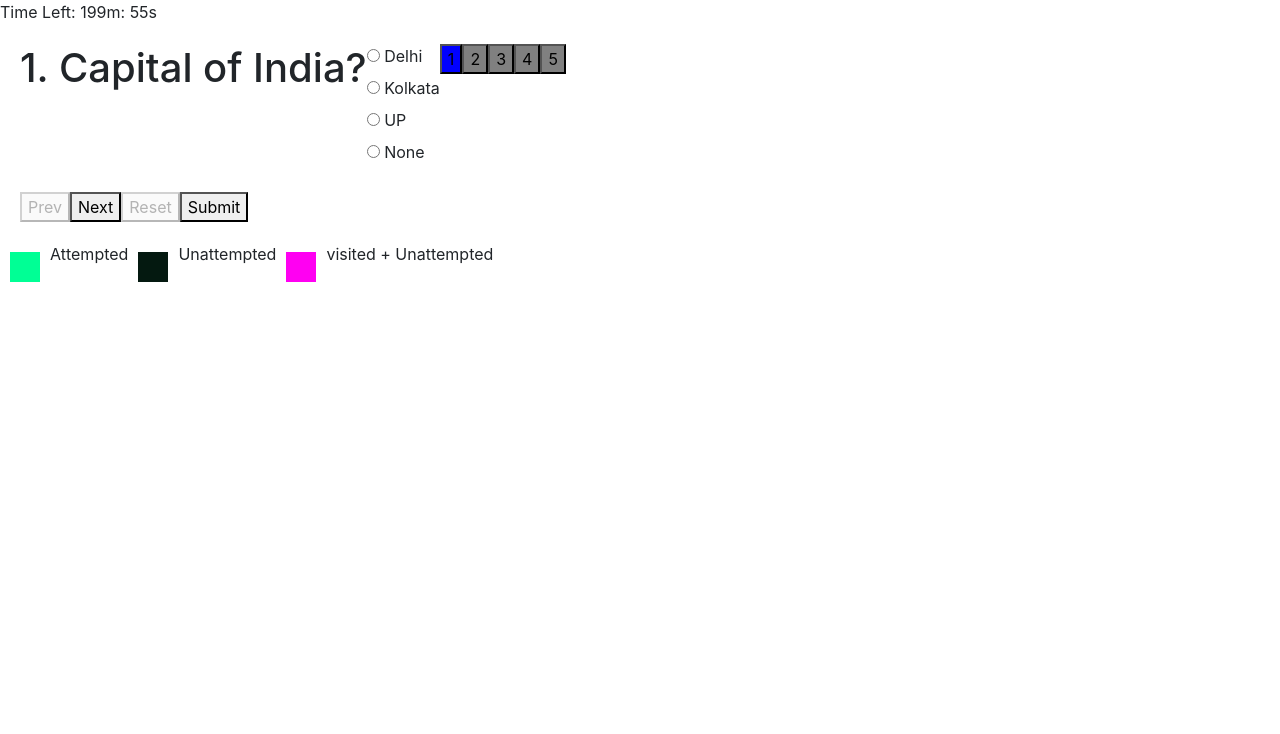
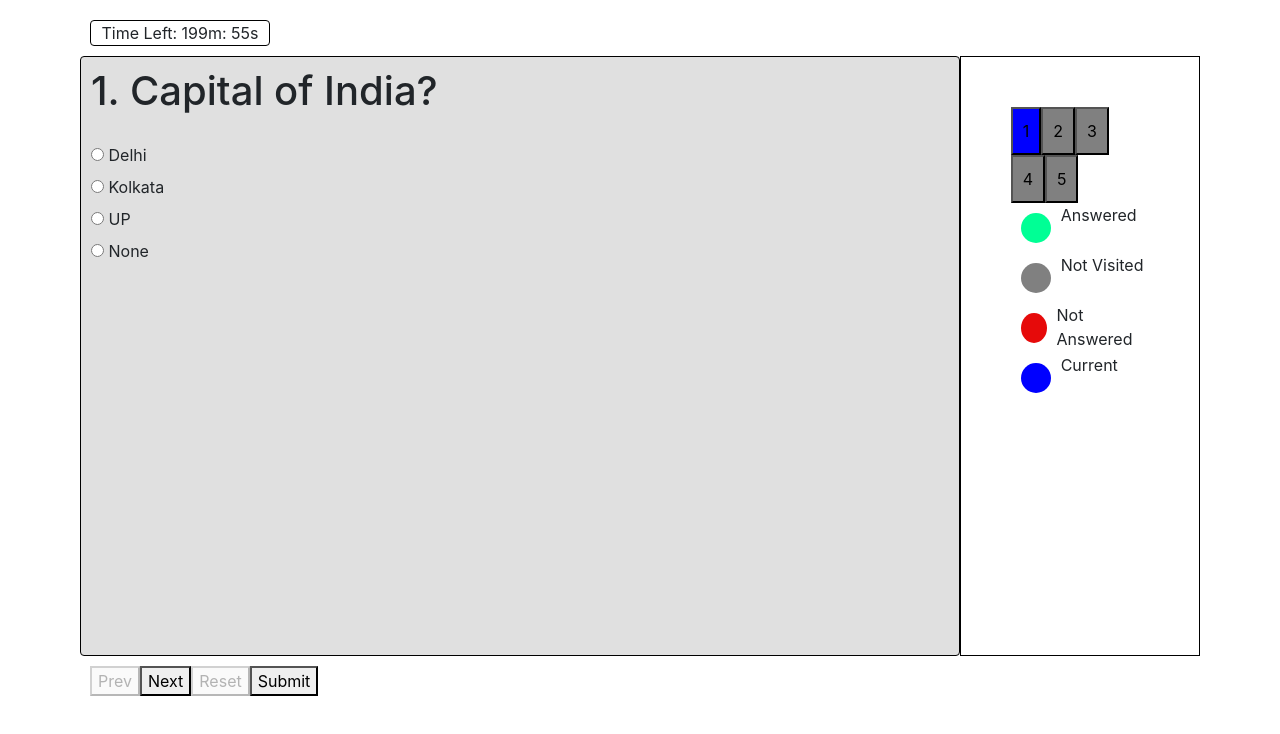
Before and after one commit to ranjeetgupta71/examination_system, a React (Create React App) app: page / in a window 1280 px wide. Shown: the top 734 px of the page. Built offline with nearby package versions, Linux system fonts and the light colour scheme.

Commit message:
updating style

```diff
--- a/src/App.js
+++ b/src/App.js
@@ -9,7 +9,11 @@ const App = () => {
     setIsLoggedIn(submitted);
   };
 
-  return isLoggedIn ? <ExamPage /> : <Login handleParentSubmit={handleParentSubmit} />;
+  return (
+    <div style={{ margin: "20px 80px" }}>
+      {isLoggedIn ? <ExamPage /> : <Login handleParentSubmit={handleParentSubmit} />}
+    </div>
+  );
 };
 
 export default App;
--- a/src/components/ExamPage/index.css
+++ b/src/components/ExamPage/index.css
@@ -3,10 +3,10 @@
     flex-direction: column;
 }
 
-.quesOption{
+/* .quesOption{
     display:flex;
     flex-direction: row;
-}
+} */
 
 .square-box-green{
     height:30px;
@@ -17,7 +17,7 @@
 .square-box-red{
     height:30px;
     width:30px;
-    background-color: rgb(4, 25, 16);
+    background-color: rgb(230, 10, 10);
     margin:10px
 }
 .square-box-visited{
@@ -26,3 +26,16 @@
     background-color: rgb(255, 0, 242);
     margin:10px
 }
+
+.square-box-blue{
+    height:30px;
+    width:30px;
+    background-color: blue;
+    margin: 10px;
+}
+.square-box-gray{
+    height:30px;
+    width:30px;
+    background-color: gray;
+    margin: 10px;
+}
--- a/src/components/ExamPage/index.js
+++ b/src/components/ExamPage/index.js
@@ -76,7 +76,7 @@ const Questions = () => {
   return (
     <div>
       <Timer onSubmit={() => setSubmitted(true)} />
-      <div style={{ display: "flex", flexDirection: "col", margin: "20px" }}>
+      <div style={{ display: "flex", justifyContent: "center" }}>
         <Question
           onDataReceived={handleData}
           currentQuestionIndex={currentQuestionIndex}
@@ -92,7 +92,7 @@ const Questions = () => {
         />
       </div>
 
-      <div style={{ margin: "20px" }}>
+      <div style={{ margin: "10px" }}>
         <button type="button" onClick={prev} disabled={currentQuestionIndex === 0}>
           Prev
         </button>
@@ -110,7 +110,6 @@ const Questions = () => {
           Submit
         </button>
       </div>
-      <Legends />
     </div>
   );
 };
--- a/src/components/Legends/index.js
+++ b/src/components/Legends/index.js
@@ -2,10 +2,19 @@ import React from "react";
 
 const Legends = () => {
   return (
-    <div style={{ display: "flex", flexDirection: "row" }}>
-      <div className="square-box-green"></div>Attempted
-      <div className="square-box-red"></div>Unattempted
-      <div className="square-box-visited"></div>visited + Unattempted
+    <div style={{ display: "flex", flexDirection: "column" }}>
+      <div style={{ display: "flex", flexDirection: "row" }}>
+        <div className="square-box-green" style={{ borderRadius: "50%" }}></div>Answered
+      </div>
+      <div style={{ display: "flex", flexDirection: "row" }}>
+        <div className="square-box-gray" style={{ borderRadius: "50%" }}></div>Not Visited
+      </div>
+      <div style={{ display: "flex", flexDirection: "row" }}>
+        <div className="square-box-red" style={{ borderRadius: "50%" }}></div>Not Answered
+      </div>
+      <div style={{ display: "flex", flexDirection: "row" }}>
+        <div className="square-box-blue" style={{ borderRadius: "50%" }}></div>Current
+      </div>
     </div>
   );
 };
--- a/src/components/Pallete.js
+++ b/src/components/Pallete.js
@@ -1,4 +1,5 @@
 import React from "react";
+import Legends from "./Legends";
 
 const Pallete = ({ currentIndex, totalPages, visited, userAnswer, handleQuestionNavigation }) => {
   const findPalleteColor = (palleteIndex) => {
@@ -18,16 +19,25 @@ const Pallete = ({ currentIndex, totalPages, visited, userAnswer, handleQuestion
   };
 
   return (
-    <div>
+    <div style={{ border: "1px solid black", padding: "50px" }}>
       {Array.from({ length: totalPages }).map((_, index) => (
+        <span key={index}>
           <button
             key={index}
             onClick={() => handleClick(index)}
-          style={{ backgroundColor: findPalleteColor(index) }}
+            style={{
+              backgroundColor: findPalleteColor(index),
+              padding: "10px",
+              marginTop: index >= 3 ? "0.4px" : "0",
+            }}
           >
             {index + 1}
           </button>
+          {index === totalPages - 3 && <br />}
+        </span>
       ))}
+
+      <Legends />
     </div>
   );
 };
--- /dev/null
+++ b/src/components/Question.css
@@ -0,0 +1,7 @@
+.square-box {
+  width: 1000px;
+  height: 600px;
+  background-color: #e0e0e0;
+  display: flex;
+  border: 1px solid black;
+}
--- a/src/components/Question.js
+++ b/src/components/Question.js
@@ -1,4 +1,5 @@
 import React, { useEffect } from "react";
+import "./Question.css";
 
 const Question = ({ onDataReceived, currentQuestionIndex, userAnswer, handleOptionClick }) => {
   const questionsAnswerData = [
@@ -36,10 +37,14 @@ const Question = ({ onDataReceived, currentQuestionIndex, userAnswer, handleOpti
 
   return (
     <>
-      <h1>
+      <div
+        className="square-box"
+        style={{ display: "flex", flexDirection: "column", borderRadius: "4px" }}
+      >
+        <h1 style={{ padding: "10px" }}>
           {currentQuestionIndex + 1}. {questionsAnswerData[currentQuestionIndex].question}
         </h1>
-      <div className="quesOption">
+        <div className="quesOption" style={{ padding: "10px" }}>
           <form className="options">
             {Array.from({ length: 4 }).map((_, index) => (
               <label>
@@ -58,6 +63,7 @@ const Question = ({ onDataReceived, currentQuestionIndex, userAnswer, handleOpti
             ))}
           </form>
         </div>
+      </div>
     </>
   );
 };
--- a/src/components/Timer.js
+++ b/src/components/Timer.js
@@ -22,10 +22,20 @@ const Timer = ({ onSubmit }) => {
     return () => {
       clearInterval(timer);
     };
+    // eslint-disable-next-line react-hooks/exhaustive-deps
   }, []);
 
   return (
-    <div>
+    <div
+      style={{
+        display: "flex",
+        border: "1px solid black",
+        width: "180px",
+        margin: "10px",
+        borderRadius: "4px",
+        justifyContent: "center",
+      }}
+    >
       Time Left: {minutes.toString().padStart(2, "0") + "m"}:{" "}
       {seconds.toString().padStart(2, "0") + "s"}
     </div>
```
Lines whose indentation alone changed are shown as unchanged.
